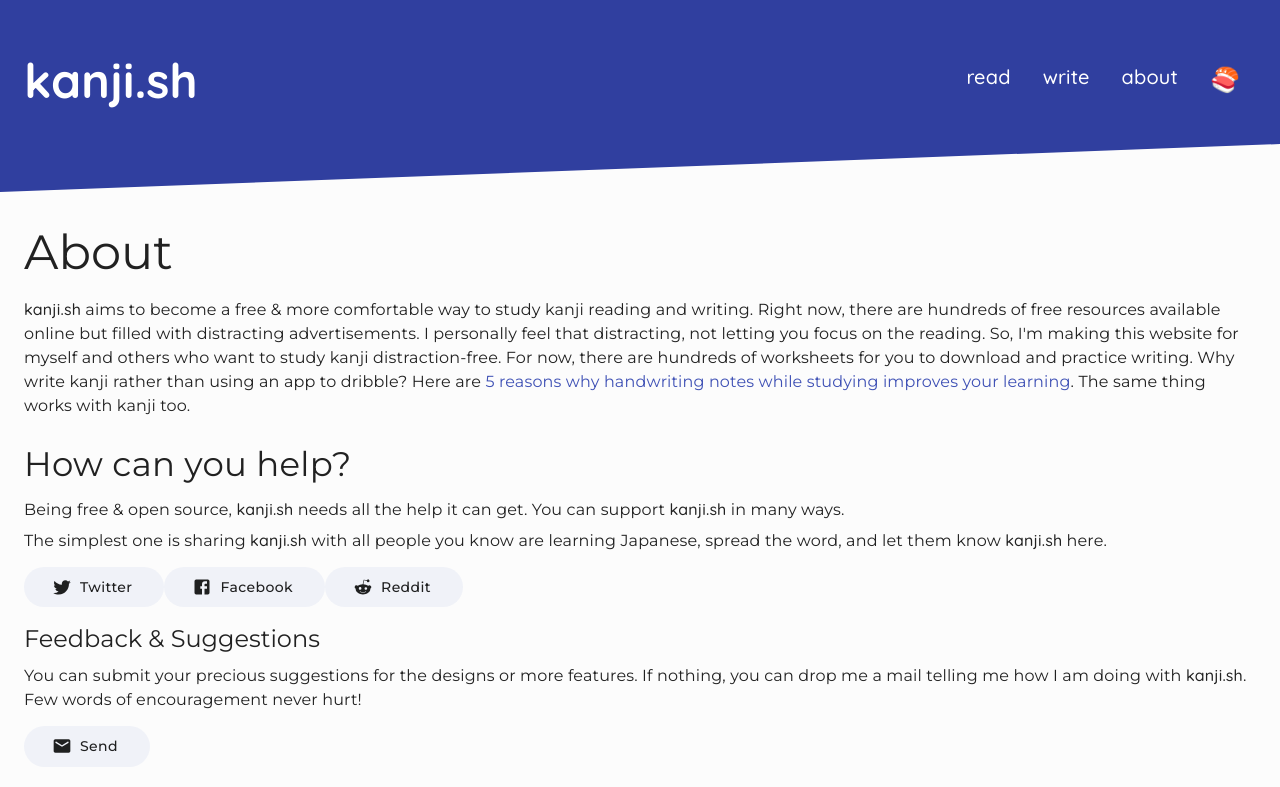
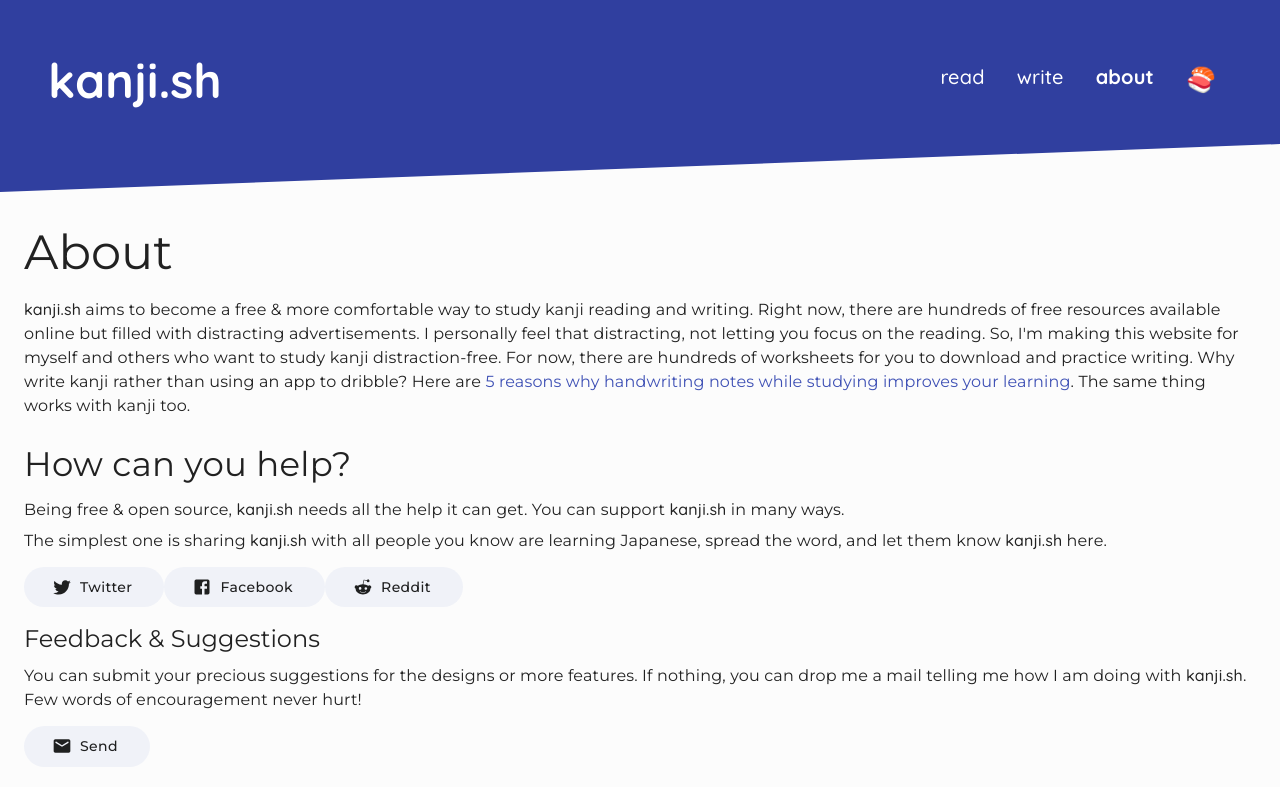
Before and after one commit to rionlabs/kanji.sh, a Next.js app: page /about in a window 1280 px wide. Shown: the top 787 px of the page. Built offline with nearby package versions, Linux system fonts and the light colour scheme; no server answers.

Commit message:
:art: Brings back active navigation links

```diff
--- a/src/component/Header.tsx
+++ b/src/component/Header.tsx
@@ -8,6 +8,7 @@ import IconButton from "@material-ui/core/IconButton";
 import Link from 'next/link';
 import {logEvent} from "../firebase";
 import Spacer from "./atoms/Spacer";
+import {HeaderNav} from "./molecules/HeaderNav";
 
 const useStyles = makeStyles((theme) => ({
     root: {
@@ -44,31 +45,12 @@ const useStyles = makeStyles((theme) => ({
         msUserSelect: 'none',
         textDecoration: 'none',
     },
-    navButton: {
-        display: 'contents',
-        alignSelf: "center",
-        userSelect: 'none',
-        msUserSelect: 'none',
-        fontWeight: 'inherit',
-        fontFamily: 'Quicksand, sans-serif',
-        color: theme.palette.common.white,
-        '&:after': {
-            width: '100%',
-            height: '6px',
-            borderRadius: '6px',
-            background: '#000'
-        }
-    },
     navLink: {
         textTransform: "none",
         textDecoration: 'none',
         margin: theme.spacing(1),
         padding: theme.spacing(1),
         fontWeight: 500,
-    },
-    activeNavButton: {
-        color: theme.palette.common.black,
-        fontWeight: 600,
     },
     donateButton: {
         alignSelf: "center",
@@ -91,7 +73,7 @@ export default function Header() {
         <div className={classes.root}>
             <AppBar className={classes.appBar} position="static" color={"transparent"} elevation={0}>
                 <Container>
-                    <Toolbar className={classes.toolbar} disableGutters>
+                    <Toolbar className={classes.toolbar}>
                         <div>
                             <Link href={"/"}>
                                 <a className={classes.navLink}
@@ -106,35 +88,15 @@ export default function Header() {
                         <Spacer/>
 
                         <div>
-                            <Link href={"/read"}>
-                                <a className={classes.navLink}
-                                    /*activeClassName={classes.activeNavButton}*/
-                                   onClick={() => logEvent("navigation", {path: 'read'})}>
-                                    <Typography variant="h6" className={classes.navButton} noWrap>
-                                        read
-                                    </Typography>
-                                </a>
-                            </Link>
-
-                            <Link href={"/write"}>
-                                <a className={classes.navLink}
-                                    /*activeClassName={classes.activeNavButton}*/
-                                   onClick={() => logEvent("navigation", {path: 'write'})}>
-                                    <Typography variant="h6" className={classes.navButton} noWrap>
-                                        write
-                                    </Typography>
-                                </a>
-                            </Link>
-
-                            <Link href={"/about"}>
-                                <a className={classes.navLink}
-                                    /*activeClassName={classes.activeNavButton}*/
-                                   onClick={() => logEvent("navigation", {path: 'about'})}>
-                                    <Typography variant="h6" className={classes.navButton} noWrap>
-                                        about
-                                    </Typography>
-                                </a>
-                            </Link>
+                            <HeaderNav href={"/read"} eventPath={"read"}>
+                                read
+                            </HeaderNav>
+                            <HeaderNav href={"/write"} eventPath={"write"}>
+                                write
+                            </HeaderNav>
+                            <HeaderNav href={"/about"} eventPath={"about"}>
+                                about
+                            </HeaderNav>
 
                             <IconButton
                                 className={classes.donateButton}
--- /dev/null
+++ b/src/component/molecules/HeaderNav.tsx
@@ -0,0 +1,57 @@
+import {useRouter} from 'next/router'
+import {logEvent} from "../../firebase";
+import Typography from "@material-ui/core/Typography";
+import Link from "next/link";
+import React from "react";
+import {LinkProps} from "next/dist/client/link";
+import {styled} from "@material-ui/core";
+
+const StyledH6 = styled(Typography)(({theme}) => ({
+    display: 'contents',
+    alignSelf: "center",
+    userSelect: 'none',
+    msUserSelect: 'none',
+    fontWeight: 500,
+    fontFamily: 'Quicksand, sans-serif',
+    color: theme.palette.common.white,
+    '&:after': {
+        width: '100%',
+        height: '6px',
+        borderRadius: '6px',
+        background: '#000'
+    }
+}));
+
+const ActiveStyledH6 = styled(StyledH6)(({theme}) => ({
+    color: theme.palette.common.white,
+    fontWeight: 700,
+}))
+
+const StyledA = styled('a')(({theme}) => ({
+    textTransform: "none",
+    textDecoration: 'none',
+    margin: theme.spacing(1),
+    padding: theme.spacing(1)
+}));
+
+interface HeaderNavProps extends React.PropsWithChildren<LinkProps> {
+    eventPath: string
+}
+
+export function HeaderNav({eventPath, children, ...props}: HeaderNavProps) {
+    const {asPath} = useRouter();
+    const match = asPath.includes(props.href.toString())
+    return (<Link {...props}>
+        <StyledA onClick={() => logEvent("navigation", {path: eventPath})}>
+            {
+                match ?
+                    (<ActiveStyledH6 variant="h6" noWrap>
+                        {children}
+                    </ActiveStyledH6>) :
+                    (<StyledH6 variant="h6" noWrap>
+                        {children}
+                    </StyledH6>)
+            }
+        </StyledA>
+    </Link>)
+}
```
